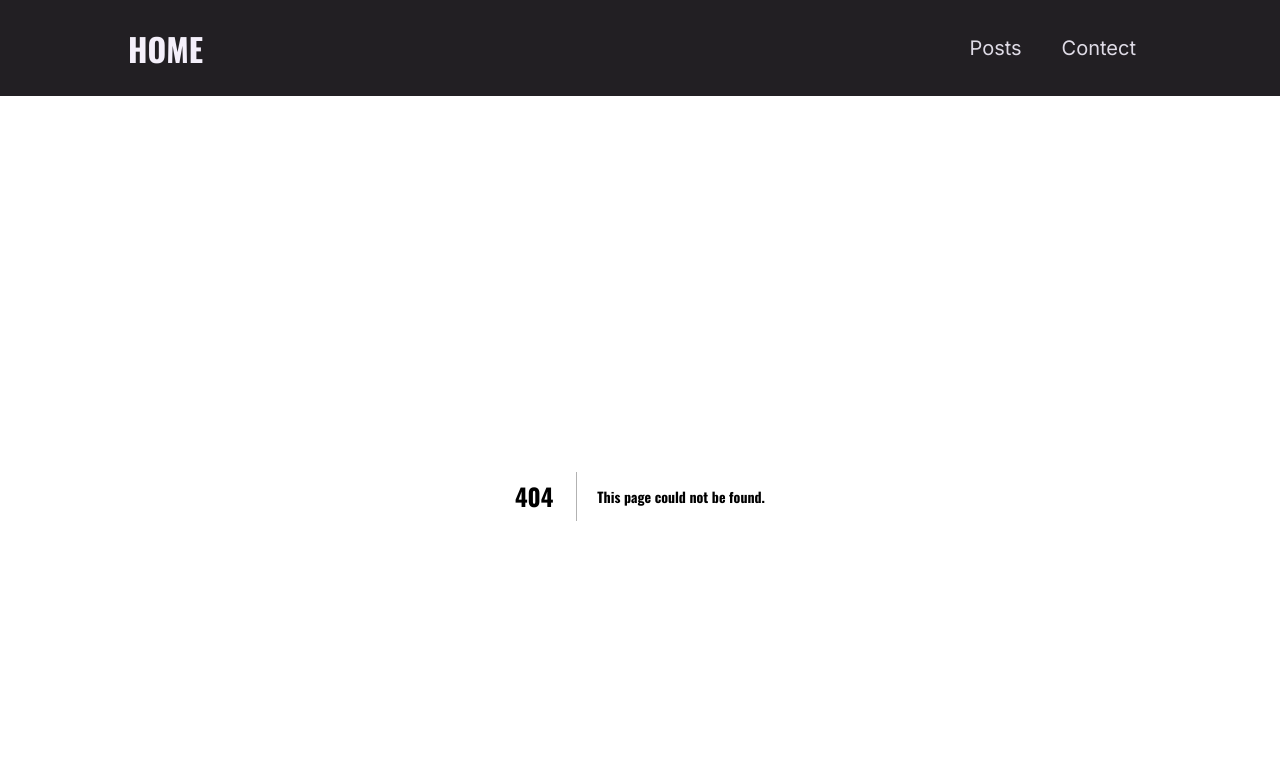
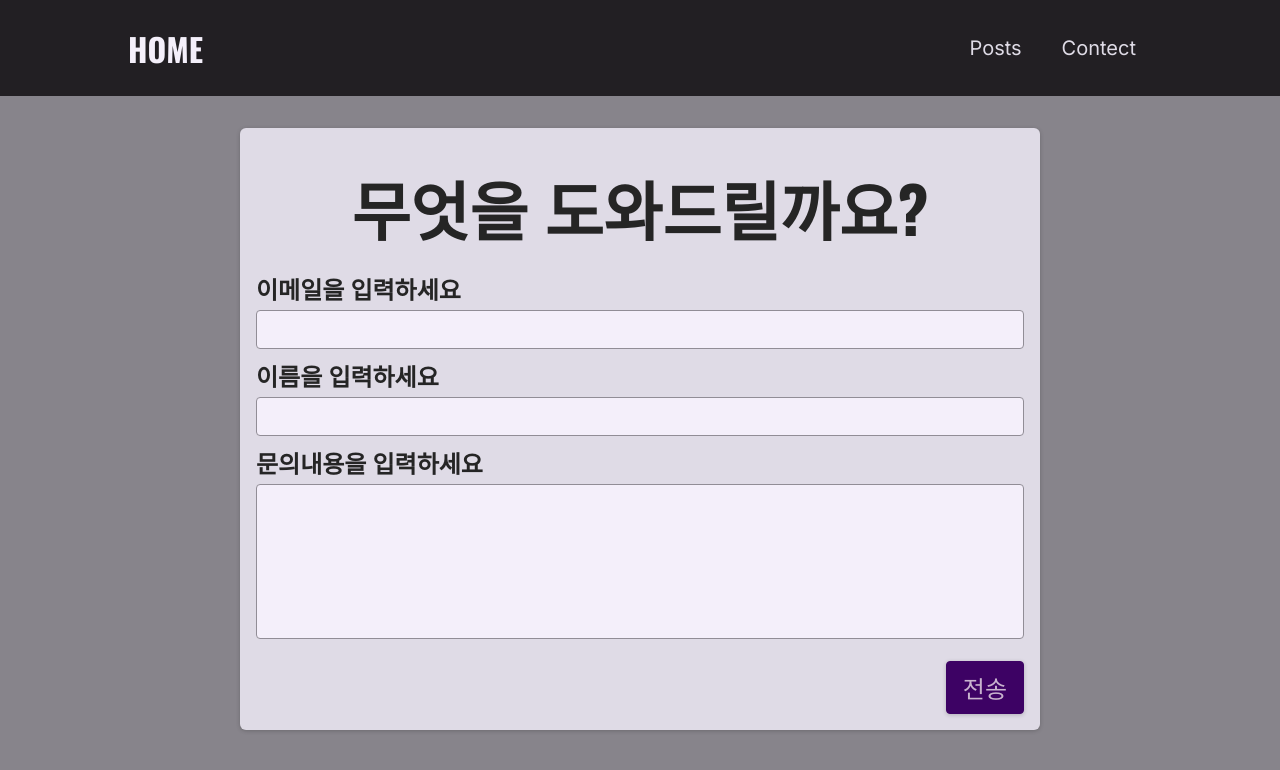
Before and after one commit to yhs01459/next-blog-app, a Next.js app in the folder blog-project/: page /contact in a window 1280 px wide. Before the commit this address had no page. Shown: the top 770 px of the page. Built offline with nearby package versions, Linux system fonts and the light colour scheme.

Commit message:
contact page 추가
 - contact page
 - contact route api

```diff
--- /dev/null
+++ b/blog-project/app/api/contact/route.js
@@ -0,0 +1,13 @@
+import { NextResponse } from "next/server";
+
+export const POST = async(request) => {
+    const req = await request.json();
+
+    const data = {
+        email: req.email,
+        name: req.name,
+        message: req.message,
+    };
+
+    return NextResponse.json(data);
+}
--- /dev/null
+++ b/blog-project/app/contact/page.js
@@ -0,0 +1,12 @@
+import ContactForm from "@/components/contact/ContactForm"
+
+const ContactPage = () => {
+    return(
+        <>
+         <ContactForm></ContactForm>
+        </>
+
+    );
+}
+
+export default ContactPage;
--- a/blog-project/app/contect/page.js
+++ /dev/null
@@ -1,5 +0,0 @@
-const ContectPage = () => {
-    return(<div></div>);
-}
-
-export default ContectPage;
--- /dev/null
+++ b/blog-project/components/contact/ContactForm.js
@@ -0,0 +1,59 @@
+'use client';
+import classes from "./ContactForm.module.css"
+import { useRef } from "react";
+
+const ContactForm = () => {
+    const getEmail = useRef();
+    const getName = useRef();
+    const getMessage = useRef();
+
+    const onSubmitHandler = (event) => {
+        event.preventDefault();
+
+        fetch('/api/contact', {
+            method: 'POST',
+            body: JSON.stringify({
+                email:getEmail.current.value,
+                name:getName.current.value,
+                message:getMessage.current.value
+            }),
+            headers: {
+                'Content-type':'appication/json',
+            }
+
+        })
+        .then((response)=>response.json())
+        .then((data)=>{
+            console.log(data);
+        })
+    }
+
+    return (
+        <section className={classes.contact}>
+            <h1>무엇을 도와드릴까요?</h1>
+            <form className={classes.form} onSubmit={onSubmitHandler}>
+                <div className={classes.control}>
+                    <div className={classes.control}>
+                        <label htmlFor="email">이메일을 입력하세요</label>
+                        <input type='email' id="email" ref={getEmail}></input>
+                    </div>
+                    <div className={classes.control}>
+                        <label htmlFor="name">이름을 입력하세요</label>
+                        <input type='text' id='name' ref={getName}></input>
+                    </div>
+                </div>
+                <div className={classes.control}>
+                    <label htmlFor="message">문의내용을 입력하세요</label>
+                    <textarea id='message' rows='5' ref={getMessage}></textarea>
+                </div>
+                <div className={classes.actions}>
+                    <button>전송</button>
+                </div>
+
+            </form>
+        </section>
+
+    );
+}
+
+export default ContactForm;
--- /dev/null
+++ b/blog-project/components/contact/ContactForm.module.css
@@ -0,0 +1,73 @@
+.contact {
+    margin: var(--size-8) auto;
+    border-radius: 6px;
+    background-color: var(--color-grey-100);
+    width: 90%;
+    max-width: 50rem;
+    padding: var(--size-4);
+    box-shadow: 0 1px 4px rgba(0, 0, 0, 0.2);
+    font-size: var(--size-6);
+  }
+
+  .contact h1 {
+    font-size: var(--size-8);
+    margin: var(--size-4) 0;
+    text-align: left;
+  }
+
+  .form label {
+    display: block;
+    font-family: 'Oswald', sans-serif;
+    font-weight: bold;
+    margin: var(--size-2) 0 var(--size-1) 0;
+  }
+
+  .form input,
+  .form textarea {
+    font: inherit;
+    padding: var(--size-1);
+    border-radius: 4px;
+    width: 100%;
+    border: 1px solid var(--color-grey-400);
+    background-color: var(--color-grey-50);
+    resize: none;
+  }
+
+  .controls {
+    display: flex;
+    column-gap: 1rem;
+    flex-wrap: wrap;
+  }
+
+  .control {
+    flex: 1;
+    min-width: 10rem;
+  }
+
+  .actions {
+    margin-top: var(--size-4);
+    text-align: right;
+  }
+
+  .form button {
+    font: inherit;
+    cursor: pointer;
+    background-color: var(--color-primary-700);
+    border: 1px solid var(--color-primary-700);
+    padding: var(--size-2) var(--size-4);
+    border-radius: 4px;
+    color: var(--color-primary-50);
+    box-shadow: 0 1px 4px rgba(0, 0, 0, 0.2);
+  }
+
+  .form button:hover {
+    background-color: var(--color-primary-500);
+    border-color: var(--color-primary-500);
+  }
+
+  @media (min-width: 768px) {
+    .contact h1 {
+      font-size: var(--size-16);
+      text-align: center;
+    }
+  }
--- a/blog-project/components/layout/NavigationBar.js
+++ b/blog-project/components/layout/NavigationBar.js
@@ -8,7 +8,7 @@
             <Link href="/"><Logo /></Link>
             <ul>
                 <li><Link href='/posts'>Posts</Link></li>
-                <li><Link href='/contect'>Contect</Link></li>
+                <li><Link href='/contact'>Contect</Link></li>
             </ul>
         </header>
     );
```
